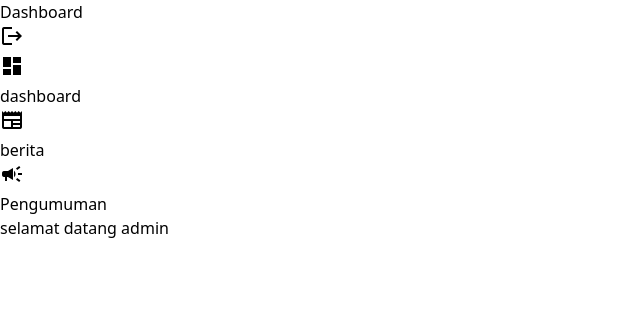
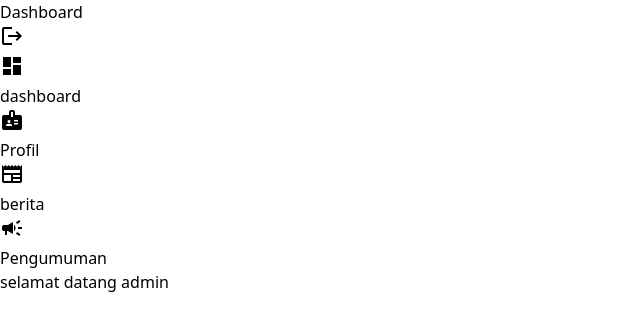
Before and after one commit to Alfiizzi21/website_pgmi, a SvelteKit app: page /dashboard in a window 1280 px wide. Shown: the top 330 px of the page, without its empty margins (0-640 px from the left). Built offline with nearby package versions, Linux system fonts and the light colour scheme; no server answers; sample sign-in values are in the browser's storage.

Commit message:
menambahkan profil di side bar

```diff
--- a/src/routes/(dashboard)/+layout.svelte
+++ b/src/routes/(dashboard)/+layout.svelte
@@ -48,6 +48,9 @@
 					<NavButton link="" />
 				</li>
 				<li>
+					<NavButton link="profil" icon="badge" text="Profil" />
+				</li>
+				<li>
 					<NavButton link="berita" icon="newspaper" text="berita" />
 				</li>
 				<li>
```
